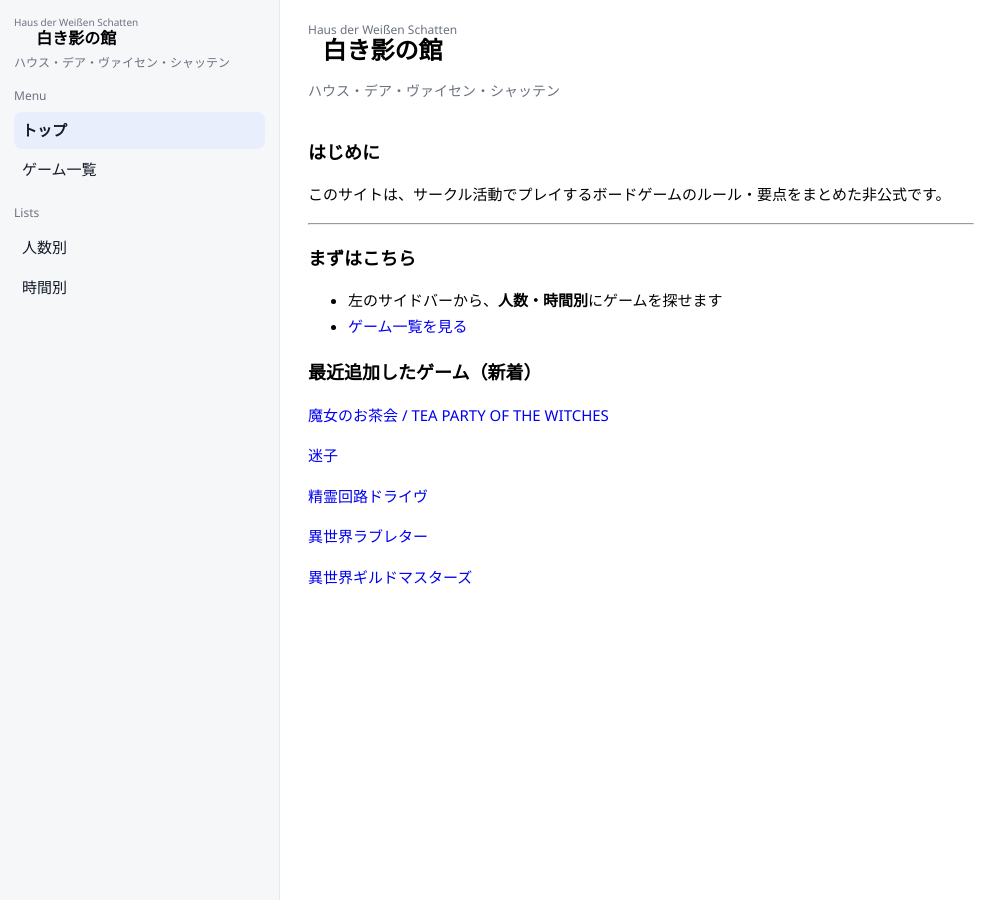
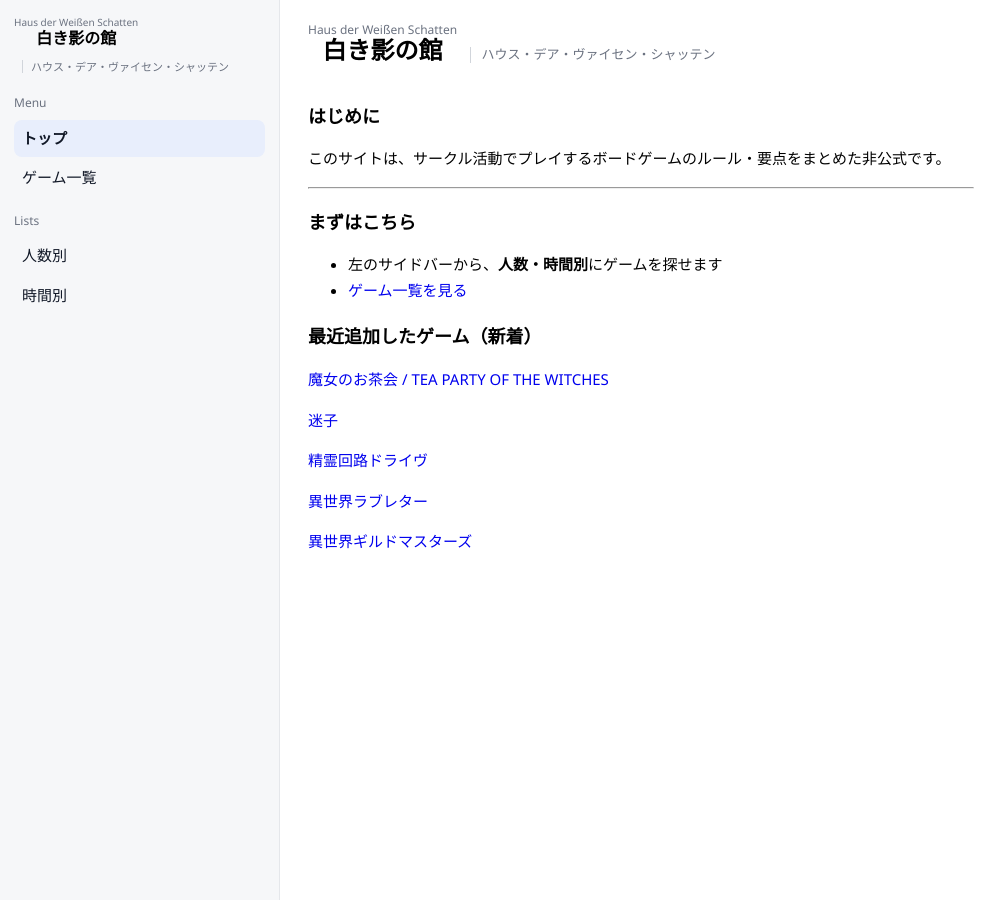
Before and after one commit to weiss-schwarz-house/weiss-schwarz-house, a Jekyll site: the page built from index.md, in a window 1280 px wide. Shown: the whole page, without its empty margins (0-990 px from the left). Built offline with Jekyll 4.4.1, drawn with Linux system fonts in a browser that asks for light colours.

Commit message:
サイト名のカタカナ表示を調整

```diff
--- a/_layouts/default.html
+++ b/_layouts/default.html
@@ -63,13 +63,25 @@
       .page-title rt {
         font-size: 12px;
       }
-      .site-subtitle {
+      .title-kana {
+        display: inline-block;
+        margin-left: 8px;
+        padding-left: 8px;
+        border-left: 1px solid #d1d5db;
         color: #6b7280;
-        font-size: 12px;
-        line-height: 1.45;
+        font-size: 11px;
+        font-weight: 500;
+        line-height: 1.2;
+        vertical-align: baseline;
+        white-space: normal;
       }
-      .site-subtitle:last-of-type {
-        margin-bottom: 12px;
+      .page-title .title-kana {
+        margin-left: 10px;
+        padding-left: 10px;
+        font-size: 13px;
+      }
+      .site-title {
+        margin-bottom: 14px;
       }
 
       .nav-section {
@@ -145,11 +157,6 @@
       .page-title {
         font-size: 24px;
         margin: 0 0 10px 0;
-      }
-      .page-subtitle {
-        color: #6b7280;
-        font-size: 14px;
-        margin: -4px 0 16px 0;
       }
 
       /* ===== 詳細ページ用サムネイル ===== */
@@ -312,8 +319,8 @@
       <aside class="sidebar">
         <div class="site-title">
           <ruby>{{ site.title_ja }}<rt>{{ site.title }}</rt></ruby>
+          <span class="title-kana">{{ site.title_kana }}</span>
         </div>
-        <div class="site-subtitle">{{ site.title_kana }}</div>
         {% include sidebar.html %}
       </aside>
 
@@ -332,8 +339,8 @@
         {% if page.url == "/" %}
         <h1 class="page-title">
           <ruby>{{ site.title_ja }}<rt>{{ site.title }}</rt></ruby>
+          <span class="title-kana">{{ site.title_kana }}</span>
         </h1>
-        <div class="page-subtitle">{{ site.title_kana }}</div>
         {% else %}
         <h1 class="page-title">{{ page.title }}</h1>
         {% endif %}
```
